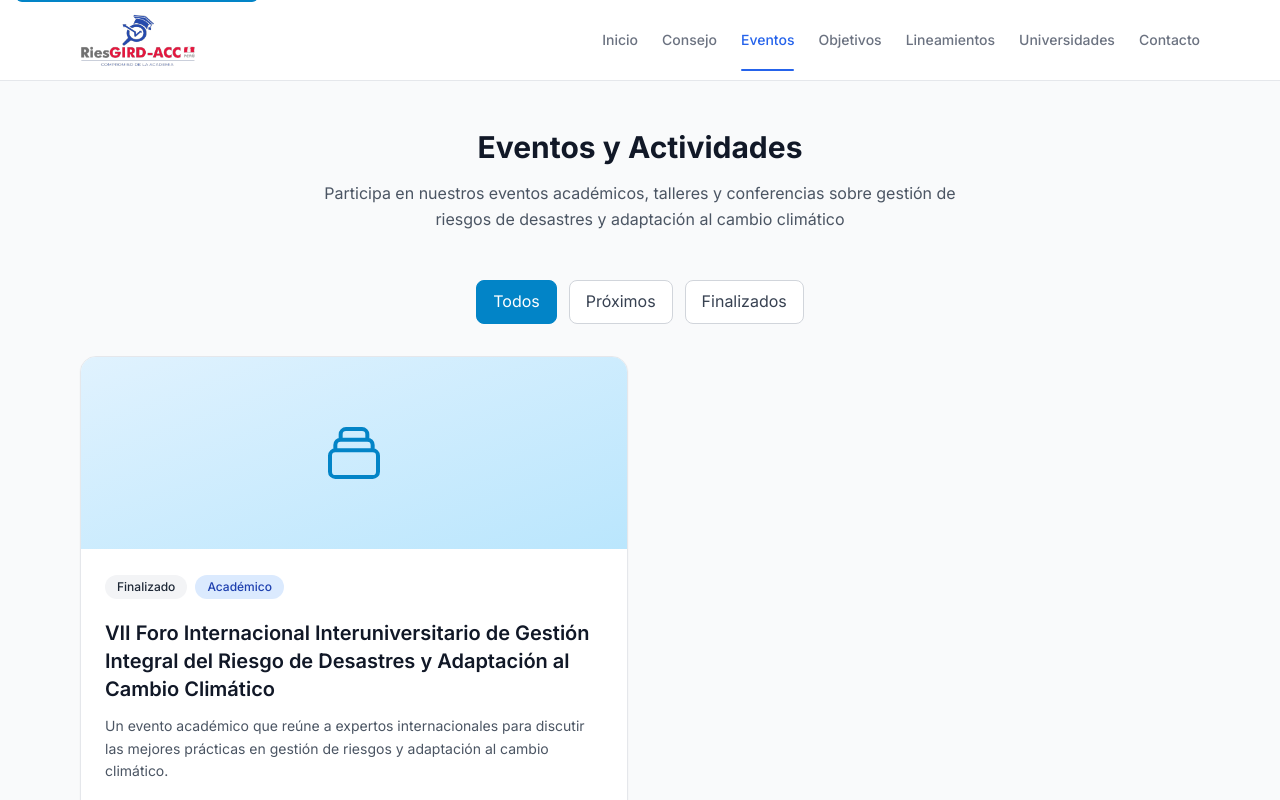
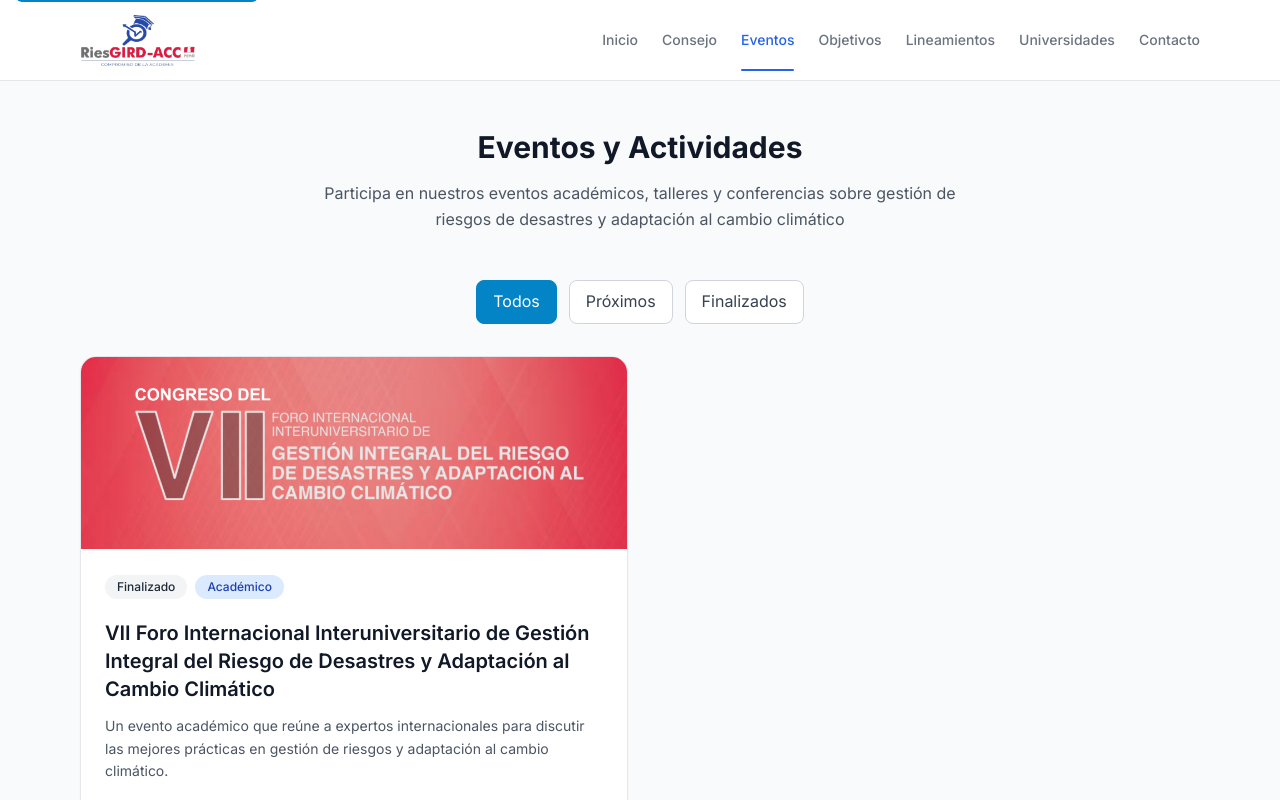
Before and after one commit to james250920/Riesgird_web, an Angular app: page /eventos in a window 1280 px wide. Shown: the top 800 px of the page. Built offline with nearby package versions, Linux system fonts and the light colour scheme.

Commit message:
feat: agregar componente Council a varias páginas y corregir ruta de imagen en RIES_INFO

```diff
--- a/src/app/data.ts
+++ b/src/app/data.ts
@@ -131,7 +131,7 @@ export const RIES_INFO = {
       hora: '09:00',
       modalidad: 'Presencial',
       lugar: 'Universidad ESAN, Lima',
-      imagen: './assets/eventos/conferenciaVII.png',
+      imagen: 'assets/eventos/conferenciaVII.png',
       organizador: 'Red RiesGIRD-ACC / Perú',
       categoria: 'Académico',
       estado: 'Finalizado',
--- a/src/app/pages/contact/contact.component.html
+++ b/src/app/pages/contact/contact.component.html
@@ -14,4 +14,5 @@
     </div>
     <div><span class="font-medium">Teléfono:</span> +51 998 678 236</div>
   </div>
+    <app-council></app-council>
 </div>
--- a/src/app/pages/contact/contact.component.ts
+++ b/src/app/pages/contact/contact.component.ts
@@ -1,8 +1,8 @@
 import { Component } from '@angular/core';
-
+import { Council } from '../council/council.component';
 @Component({
   selector: 'app-contact',
-  imports: [],
+  imports: [Council],
   templateUrl: './contact.component.html',
   styleUrl: './contact.component.scss',
 })
--- a/src/app/pages/event/events.component.html
+++ b/src/app/pages/event/events.component.html
@@ -35,9 +35,15 @@
       *ngFor="let evento of eventosFiltrados; trackBy: trackByIndex"
       class="bg-white border rounded-2xl overflow-hidden shadow-sm hover:shadow-md transition-shadow duration-200"
     >
-      <!-- Event Image Placeholder -->
-      <div class="h-48 bg-gradient-to-br from-sky-100 to-sky-200 flex items-center justify-center">
-        <div class="text-sky-600">
+      <!-- Event Image -->
+      <div class="h-48 bg-gradient-to-br from-sky-100 to-sky-200 overflow-hidden relative">
+        <img
+          *ngIf="evento.imagen"
+          [src]="evento.imagen"
+          [alt]="evento.titulo"
+          class="w-full h-full object-cover absolute top-0 left-0"
+        />
+        <div *ngIf="!evento.imagen" class="absolute inset-0 flex items-center justify-center text-sky-600">
           <svg class="w-16 h-16" fill="none" stroke="currentColor" viewBox="0 0 24 24">
             <path stroke-linecap="round" stroke-linejoin="round" stroke-width="1.5" d="M19 11H5m14 0a2 2 0 012 2v6a2 2 0 01-2 2H5a2 2 0 01-2-2v-6a2 2 0 012-2m14 0V9a2 2 0 00-2-2M5 11V9a2 2 0 012-2m0 0V5a2 2 0 012-2h6a2 2 0 012 2v2M7 7h10"></path>
           </svg>
@@ -125,4 +131,5 @@
     <h3 class="text-lg font-medium text-gray-900 mb-2">No hay eventos</h3>
     <p class="text-gray-500">No se encontraron eventos para el filtro seleccionado.</p>
   </div>
+  <app-council></app-council>
 </div>
--- a/src/app/pages/event/events.component.ts
+++ b/src/app/pages/event/events.component.ts
@@ -1,11 +1,11 @@
 import { Component } from "@angular/core";
 import { CommonModule } from '@angular/common';
 import { RIES_INFO } from '../../data';
-
+import { Council } from '../council/council.component';
 @Component({
   selector: "app-events",
   standalone: true,
-  imports: [CommonModule],
+  imports: [CommonModule,Council],
   templateUrl: "./events.component.html",
   styleUrls: ["./events.component.scss"],
 })
--- a/src/app/pages/objectives/objectives.component.html
+++ b/src/app/pages/objectives/objectives.component.html
@@ -8,4 +8,7 @@
       }}</span>
     </li>
   </ol>
+  <div class="mt-12">
+    <app-events></app-events>
+  </div>
 </div>
--- a/src/app/pages/objectives/objectives.component.ts
+++ b/src/app/pages/objectives/objectives.component.ts
@@ -1,10 +1,12 @@
 import { Component } from '@angular/core';
 import { CommonModule } from '@angular/common';
 import { RIES_INFO } from '../../data';
+import {EventsComponent} from '../event/events.component';
+import { Council } from '../council/council.component';
 
 @Component({
   selector: 'app-objectives',
-  imports: [CommonModule],
+  imports: [CommonModule, EventsComponent, Council],
   templateUrl: './objectives.component.html',
   styleUrl: './objectives.component.scss',
 })
--- a/src/app/pages/policies/policies.component.html
+++ b/src/app/pages/policies/policies.component.html
@@ -8,4 +8,5 @@
       }}</span>
     </li>
   </ol>
+  <app-council></app-council>
 </div>
--- a/src/app/pages/policies/policies.component.ts
+++ b/src/app/pages/policies/policies.component.ts
@@ -1,10 +1,11 @@
 import { Component } from '@angular/core';
 import { CommonModule } from '@angular/common';
 import { RIES_INFO } from '../../data';
+import { Council } from '../council/council.component';
 
 @Component({
   selector: 'app-policies',
-  imports: [CommonModule],
+  imports: [CommonModule,Council],
   templateUrl: './policies.component.html',
   styleUrl: './policies.component.scss',
 })
--- a/src/app/pages/universities/universities.component.html
+++ b/src/app/pages/universities/universities.component.html
@@ -5,4 +5,5 @@
       {{ u }}
     </div>
   </div>
+    <app-council></app-council>
 </div>
--- a/src/app/pages/universities/universities.component.ts
+++ b/src/app/pages/universities/universities.component.ts
@@ -1,10 +1,11 @@
 import { Component } from '@angular/core';
 import { CommonModule } from '@angular/common';
 import { RIES_INFO } from '../../data';
+import { Council } from '../council/council.component';
 
 @Component({
   selector: 'app-universities',
-  imports: [CommonModule],
+  imports: [CommonModule,Council],
   templateUrl: './universities.component.html',
   styleUrl: './universities.component.scss',
 })
```
